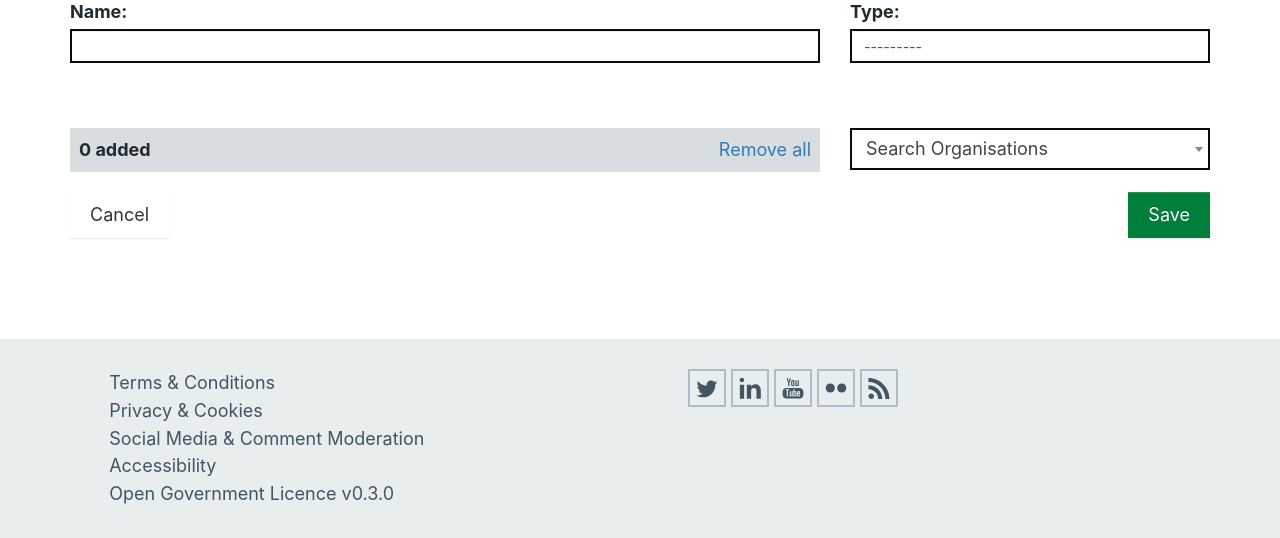
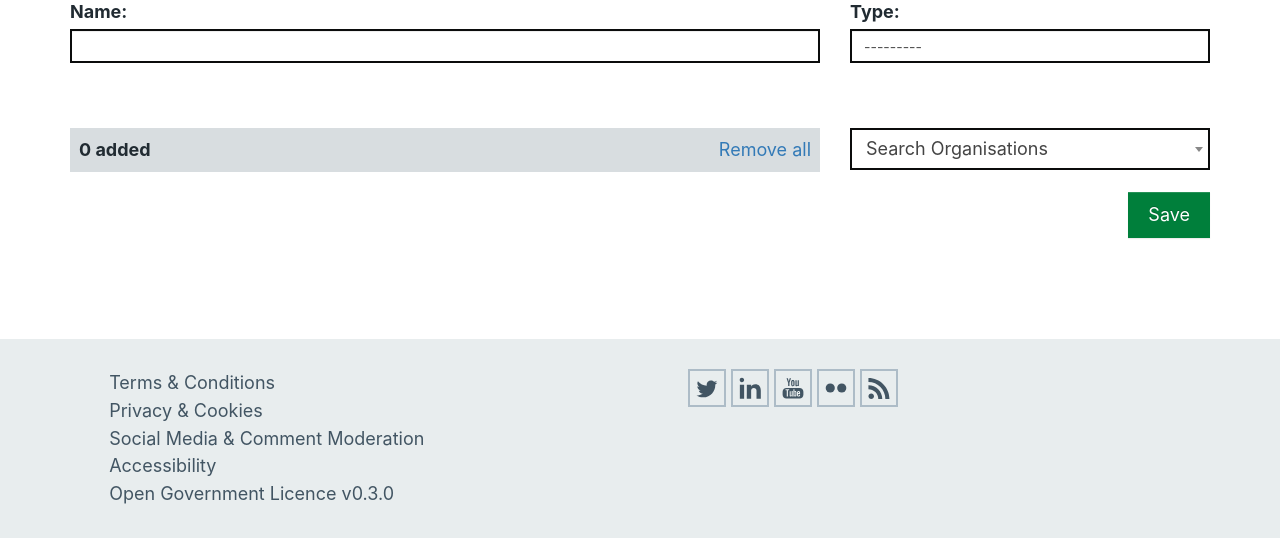
Before and after one commit to nhsengland/phmi, a Django app: page /groups/add in a window 1280 px wide. Shown: the part 298-836 px from the top of the page. Run offline with Django 3.2, Linux system fonts and the light colour scheme; the visitor is signed in with stand-in values (Sample User, id 1); data that the repository does not hold is empty; some libraries are stand-ins or nearby versions.

Commit message:
Remove cancel button

```diff
--- a/phmi/templates/group_form.html
+++ b/phmi/templates/group_form.html
@@ -78,7 +78,6 @@
 
           <div class="row">
             <div class="col-sm-12">
-              <a href="{% if object %}{{ object.get_absolute_url }}{% else %}/{% endif %}" class="btn btn-default pull-left">Cancel</a>
               <button class="btn btn-success pull-right" type="submit">Save</button>
             </div>
           </div>
```
